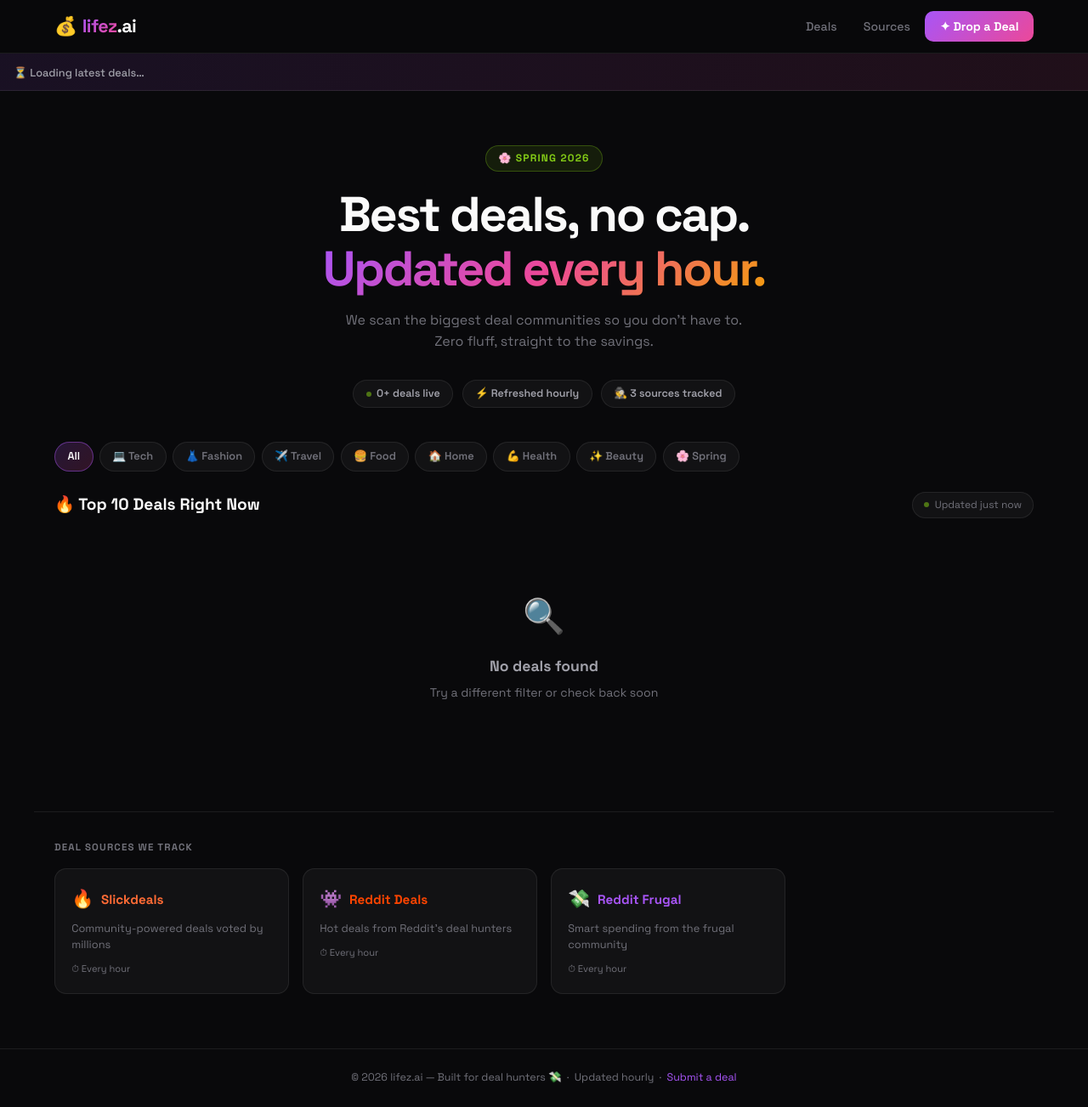
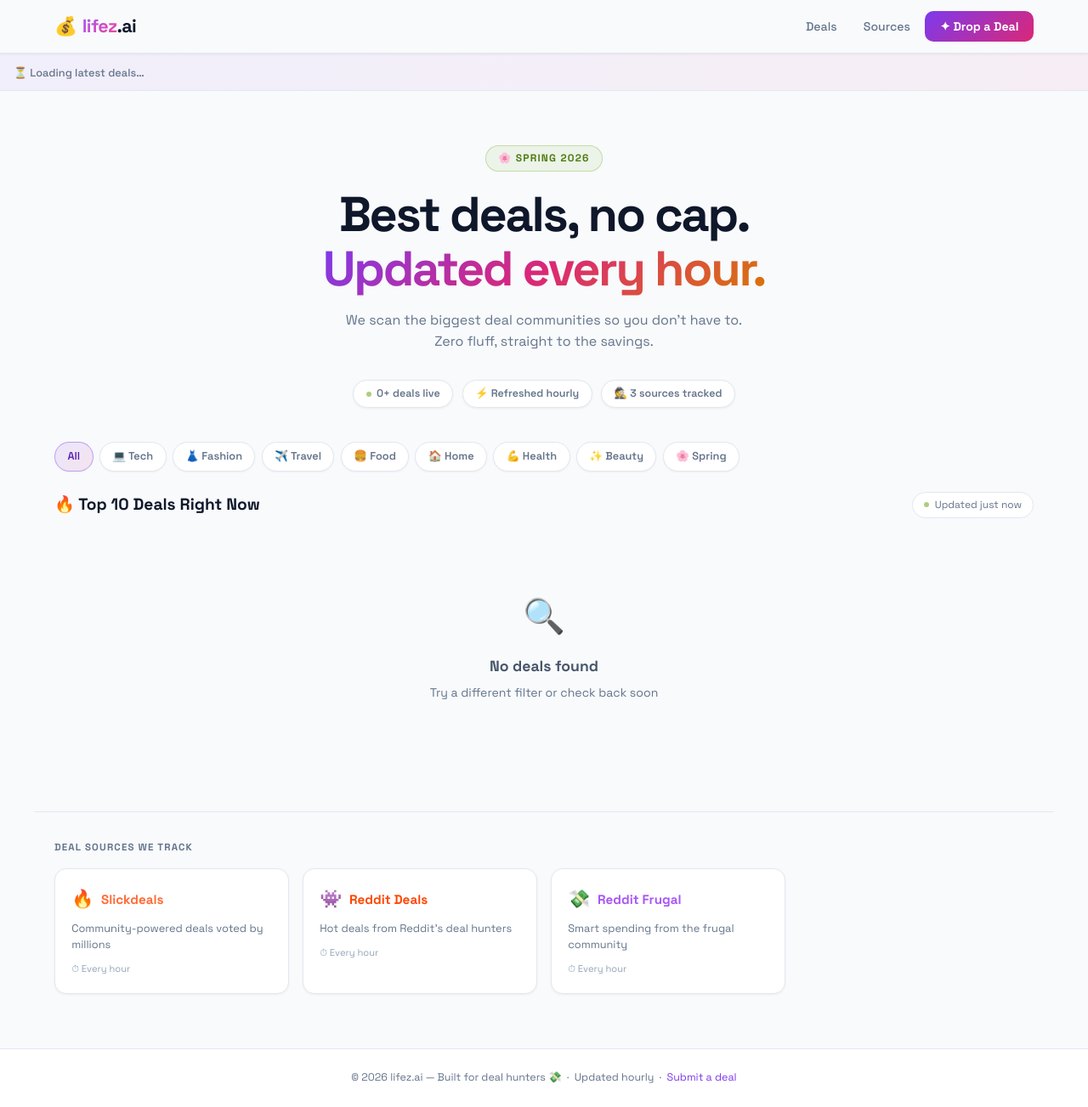
Before and after one commit to rapot2018/learnpy, a FastAPI app: page / in a window 1280 px wide. Shown: the whole page at 85% size. Run offline with FastAPI, Linux system fonts and the light colour scheme; data that the repository does not hold is empty.

Commit message:
Switch to light theme for better readability
Replace dark (#09090b) background with clean white/slate (#f8fafc).
Update all CSS variables, card shadows, modal, and form inputs for
light mode. Keep purple/pink gradient accents for Gen Z branding.

Co-Authored-By: Claude Sonnet 4.6 <noreply@anthropic.com>

```diff
--- a/templates/index.html
+++ b/templates/index.html
@@ -9,25 +9,25 @@
   <link href="https://fonts.googleapis.com/css2?family=Space+Grotesk:wght@400;500;600;700;800&display=swap" rel="stylesheet">
   <style>
     :root {
-      --bg: #09090b;
-      --bg-card: rgba(255,255,255,0.04);
-      --bg-card-hover: rgba(255,255,255,0.07);
-      --border: rgba(255,255,255,0.08);
-      --border-hover: rgba(255,255,255,0.16);
-      --purple: #a855f7;
-      --purple-dim: rgba(168,85,247,0.12);
-      --pink: #ec4899;
-      --pink-dim: rgba(236,72,153,0.12);
-      --cyan: #06b6d4;
-      --cyan-dim: rgba(6,182,212,0.12);
-      --lime: #84cc16;
-      --lime-dim: rgba(132,204,22,0.12);
-      --amber: #f59e0b;
-      --red: #ef4444;
-      --red-dim: rgba(239,68,68,0.12);
-      --text: #fafafa;
-      --text-muted: #71717a;
-      --text-dim: #a1a1aa;
+      --bg: #f8fafc;
+      --bg-card: #ffffff;
+      --bg-card-hover: #f1f5f9;
+      --border: #e2e8f0;
+      --border-hover: #cbd5e1;
+      --purple: #7c3aed;
+      --purple-dim: rgba(124,58,237,0.08);
+      --pink: #db2777;
+      --pink-dim: rgba(219,39,119,0.08);
+      --cyan: #0891b2;
+      --cyan-dim: rgba(8,145,178,0.08);
+      --lime: #65a30d;
+      --lime-dim: rgba(101,163,13,0.08);
+      --amber: #d97706;
+      --red: #dc2626;
+      --red-dim: rgba(220,38,38,0.08);
+      --text: #0f172a;
+      --text-muted: #64748b;
+      --text-dim: #94a3b8;
     }
 
     * { margin: 0; padding: 0; box-sizing: border-box; }
@@ -42,16 +42,17 @@
     }
 
     ::-webkit-scrollbar { width: 5px; }
-    ::-webkit-scrollbar-track { background: transparent; }
-    ::-webkit-scrollbar-thumb { background: rgba(168,85,247,0.4); border-radius: 3px; }
+    ::-webkit-scrollbar-track { background: #f1f5f9; }
+    ::-webkit-scrollbar-thumb { background: rgba(124,58,237,0.3); border-radius: 3px; }
 
     /* ── Header ── */
     header {
       position: sticky; top: 0; z-index: 100;
-      background: rgba(9,9,11,0.85);
+      background: rgba(248,250,252,0.92);
       backdrop-filter: blur(20px);
       -webkit-backdrop-filter: blur(20px);
       border-bottom: 1px solid var(--border);
+      box-shadow: 0 1px 3px rgba(0,0,0,0.06);
     }
 
     nav {
@@ -84,16 +85,16 @@
 
     .btn-drop {
       display: flex; align-items: center; gap: 0.35rem;
-      background: linear-gradient(135deg, #a855f7, #ec4899);
+      background: linear-gradient(135deg, #7c3aed, #db2777);
       color: #fff; border: none; cursor: pointer;
       padding: 0.45rem 1.1rem; font: inherit; font-size: 0.88rem; font-weight: 700;
       border-radius: 10px; transition: all 0.2s;
     }
-    .btn-drop:hover { opacity: 0.88; transform: translateY(-1px); box-shadow: 0 8px 20px rgba(168,85,247,0.3); }
+    .btn-drop:hover { opacity: 0.88; transform: translateY(-1px); box-shadow: 0 8px 20px rgba(124,58,237,0.25); }
 
     /* ── Ticker ── */
     .ticker {
-      background: linear-gradient(90deg, rgba(168,85,247,0.1), rgba(236,72,153,0.1));
+      background: linear-gradient(90deg, rgba(124,58,237,0.06), rgba(219,39,119,0.06));
       border-bottom: 1px solid var(--border);
       padding: 0.55rem 0; overflow: hidden; white-space: nowrap;
     }
@@ -101,7 +102,7 @@
     .ticker-track:hover { animation-play-state: paused; }
     .ticker-item {
       display: inline-flex; align-items: center; gap: 0.35rem;
-      padding: 0 2rem; font-size: 0.8rem; font-weight: 500; color: var(--text-dim);
+      padding: 0 2rem; font-size: 0.8rem; font-weight: 500; color: var(--text-muted);
     }
     .ticker-item em { color: var(--purple); font-style: normal; }
     .ticker-sep { color: var(--border-hover); padding: 0 0.5rem; }
@@ -122,17 +123,17 @@
       font-size: 0.75rem; font-weight: 700; text-transform: uppercase; letter-spacing: 0.1em;
       margin-bottom: 1.2rem; border: 1px solid;
     }
-    .season-badge.spring { background: rgba(132,204,22,0.1); border-color: rgba(132,204,22,0.3); color: var(--lime); }
-    .season-badge.summer { background: rgba(245,158,11,0.1); border-color: rgba(245,158,11,0.3); color: var(--amber); }
-    .season-badge.fall   { background: rgba(239,68,68,0.1);  border-color: rgba(239,68,68,0.3);  color: var(--red); }
-    .season-badge.winter { background: rgba(6,182,212,0.1);  border-color: rgba(6,182,212,0.3);  color: var(--cyan); }
+    .season-badge.spring { background: rgba(101,163,13,0.08); border-color: rgba(101,163,13,0.3); color: #4d7c0f; }
+    .season-badge.summer { background: rgba(217,119,6,0.08);  border-color: rgba(217,119,6,0.3);  color: #b45309; }
+    .season-badge.fall   { background: rgba(220,38,38,0.08);  border-color: rgba(220,38,38,0.3);  color: #b91c1c; }
+    .season-badge.winter { background: rgba(8,145,178,0.08);  border-color: rgba(8,145,178,0.3);  color: #0e7490; }
 
     .hero-title {
       font-size: clamp(2.2rem, 5vw, 3.6rem); font-weight: 800;
-      line-height: 1.1; letter-spacing: -0.04em; margin-bottom: 1rem;
+      line-height: 1.1; letter-spacing: -0.04em; margin-bottom: 1rem; color: #0f172a;
     }
     .grad-text {
-      background: linear-gradient(135deg, #a855f7 0%, #ec4899 50%, #f59e0b 100%);
+      background: linear-gradient(135deg, #7c3aed 0%, #db2777 50%, #d97706 100%);
       -webkit-background-clip: text; -webkit-text-fill-color: transparent; background-clip: text;
     }
 
@@ -147,10 +148,11 @@
     .hero-stat {
       display: flex; align-items: center; gap: 0.4rem;
       padding: 0.35rem 0.9rem; background: var(--bg-card); border: 1px solid var(--border);
-      border-radius: 999px; font-size: 0.78rem; font-weight: 600; color: var(--text-dim);
+      border-radius: 999px; font-size: 0.78rem; font-weight: 600; color: var(--text-muted);
+      box-shadow: 0 1px 3px rgba(0,0,0,0.06);
     }
     .live-dot {
-      width: 6px; height: 6px; border-radius: 50%; background: var(--lime);
+      width: 6px; height: 6px; border-radius: 50%; background: #65a30d;
       animation: blink 2s ease-in-out infinite;
     }
     @keyframes blink { 0%,100% { opacity:1; } 50% { opacity:0.3; } }
@@ -164,11 +166,12 @@
       padding: 0.38rem 0.9rem; border-radius: 999px; border: 1px solid var(--border);
       background: var(--bg-card); color: var(--text-muted); font: inherit;
       font-size: 0.8rem; font-weight: 600; cursor: pointer; transition: all 0.15s;
+      box-shadow: 0 1px 2px rgba(0,0,0,0.05);
     }
-    .pill:hover { border-color: var(--border-hover); color: var(--text); }
+    .pill:hover { border-color: var(--border-hover); color: var(--text); background: var(--bg-card-hover); }
     .pill.active {
-      background: linear-gradient(135deg, rgba(168,85,247,0.18), rgba(236,72,153,0.18));
-      border-color: rgba(168,85,247,0.45); color: var(--text);
+      background: linear-gradient(135deg, rgba(124,58,237,0.1), rgba(219,39,119,0.1));
+      border-color: rgba(124,58,237,0.4); color: #5b21b6;
     }
 
     /* ── Deals Section ── */
@@ -263,7 +270,7 @@
       grid-column: 1/-1; text-align: center;
       padding: 4rem 2rem; color: var(--text-muted);
     }
-    .state-box h3 { font-size: 1.1rem; margin-bottom: 0.4rem; color: var(--text-dim); }
+    .state-box h3 { font-size: 1.1rem; margin-bottom: 0.4rem; color: #475569; }
     .state-box p  { font-size: 0.88rem; }
     .spinner {
       width: 34px; height: 34px; border: 3px solid var(--border);
@@ -287,52 +294,55 @@
     .source-card {
       background: var(--bg-card); border: 1px solid var(--border);
       border-radius: 14px; padding: 1.2rem; transition: all 0.2s;
+      box-shadow: 0 1px 3px rgba(0,0,0,0.05);
     }
-    .source-card:hover { border-color: var(--border-hover); background: var(--bg-card-hover); }
+    .source-card:hover { border-color: var(--border-hover); box-shadow: 0 4px 12px rgba(0,0,0,0.08); }
     .source-card-top { display: flex; align-items: center; gap: 0.55rem; margin-bottom: 0.45rem; }
     .source-icon-lg { font-size: 1.3rem; }
     .source-name-lg { font-size: 0.95rem; font-weight: 700; }
     .source-desc-sm { font-size: 0.8rem; color: var(--text-muted); line-height: 1.5; }
-    .source-freq { margin-top: 0.7rem; font-size: 0.7rem; color: var(--text-muted); }
+    .source-freq { margin-top: 0.7rem; font-size: 0.7rem; color: var(--text-dim); }
 
     /* ── Submit Modal ── */
     .modal-overlay {
       display: none; position: fixed; inset: 0;
-      background: rgba(0,0,0,0.72); backdrop-filter: blur(10px);
+      background: rgba(15,23,42,0.5); backdrop-filter: blur(8px);
       z-index: 200; align-items: center; justify-content: center; padding: 1rem;
     }
     .modal-overlay.open { display: flex; }
 
     .modal-box {
-      background: #111113; border: 1px solid rgba(255,255,255,0.1);
+      background: #ffffff; border: 1px solid var(--border);
       border-radius: 20px; padding: 2rem; width: 100%; max-width: 500px;
       max-height: 90vh; overflow-y: auto; position: relative;
+      box-shadow: 0 20px 60px rgba(0,0,0,0.15);
     }
     .modal-close {
       position: absolute; top: 1.1rem; right: 1.1rem;
-      background: var(--bg-card); border: 1px solid var(--border); border-radius: 8px;
+      background: var(--bg); border: 1px solid var(--border); border-radius: 8px;
       width: 30px; height: 30px; display: flex; align-items: center; justify-content: center;
       cursor: pointer; color: var(--text-muted); font-size: 0.9rem; transition: all 0.15s;
     }
-    .modal-close:hover { color: var(--text); }
-    .modal-title { font-size: 1.35rem; font-weight: 800; margin-bottom: 0.2rem; }
+    .modal-close:hover { color: var(--text); background: var(--bg-card-hover); }
+    .modal-title { font-size: 1.35rem; font-weight: 800; margin-bottom: 0.2rem; color: #0f172a; }
     .modal-sub   { font-size: 0.83rem; color: var(--text-muted); margin-bottom: 1.4rem; }
 
     .form-group { margin-bottom: 1rem; }
     .form-label {
-      display: block; font-size: 0.75rem; font-weight: 700; color: var(--text-dim);
+      display: block; font-size: 0.75rem; font-weight: 700; color: #64748b;
       text-transform: uppercase; letter-spacing: 0.05em; margin-bottom: 0.35rem;
     }
     .form-input, .form-select, .form-textarea {
-      width: 100%; background: var(--bg-card); border: 1px solid var(--border);
+      width: 100%; background: #f8fafc; border: 1px solid var(--border);
       border-radius: 10px; color: var(--text); font: inherit; font-size: 0.88rem;
       padding: 0.65rem 0.9rem; transition: all 0.15s; outline: none;
     }
-    .form-input::placeholder, .form-textarea::placeholder { color: var(--text-muted); }
+    .form-input::placeholder, .form-textarea::placeholder { color: var(--text-dim); }
     .form-input:focus, .form-select:focus, .form-textarea:focus {
-      border-color: rgba(168,85,247,0.5); box-shadow: 0 0 0 3px rgba(168,85,247,0.1);
+      border-color: rgba(124,58,237,0.5); box-shadow: 0 0 0 3px rgba(124,58,237,0.08);
+      background: #fff;
     }
-    .form-select option { background: #111113; }
+    .form-select option { background: #ffffff; }
     .form-textarea { resize: vertical; min-height: 75px; }
 
     .btn-submit-form {
@@ -352,6 +362,7 @@
     footer {
       border-top: 1px solid var(--border); padding: 1.5rem;
       text-align: center; font-size: 0.78rem; color: var(--text-muted);
+      background: #ffffff;
     }
     footer a { color: var(--purple); text-decoration: none; }
 
```
Also changed, not shown: other parts of templates/index.html (+17 -13 lines).
